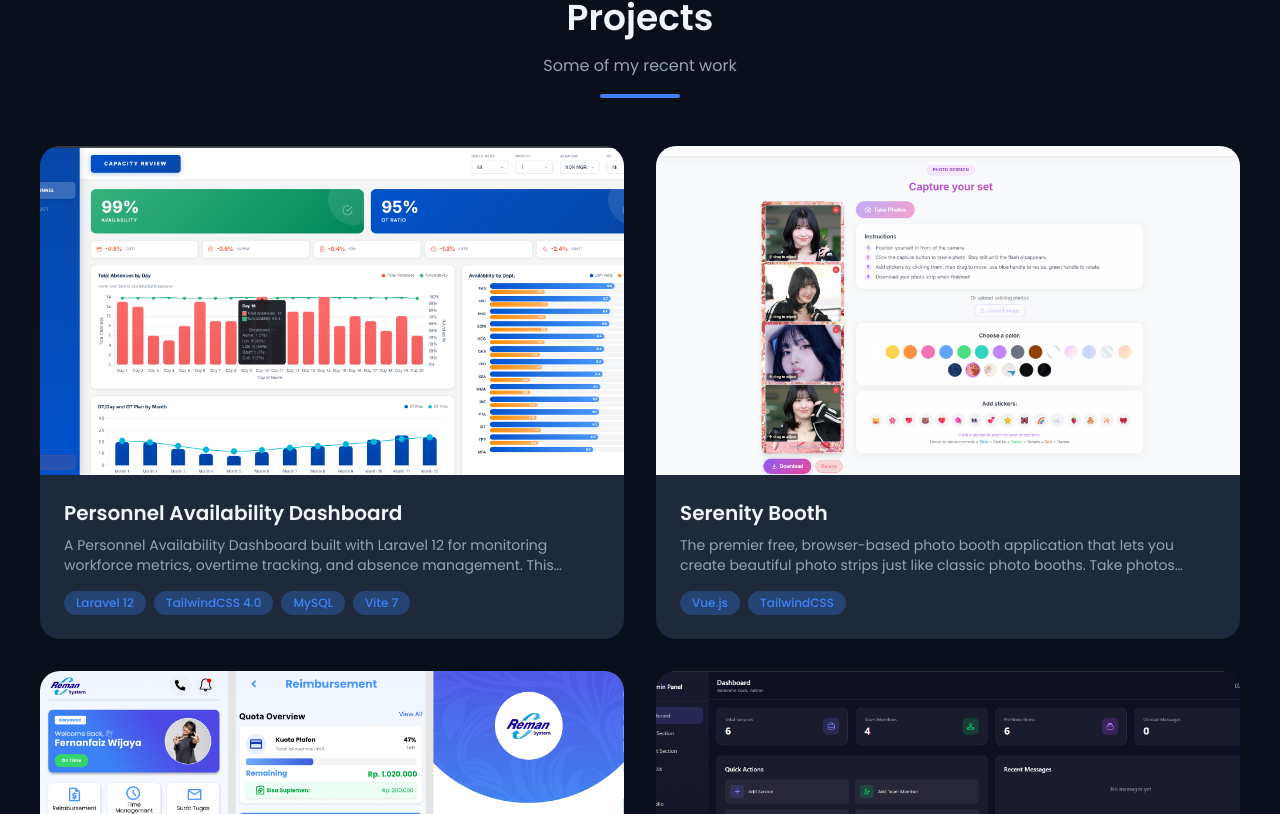
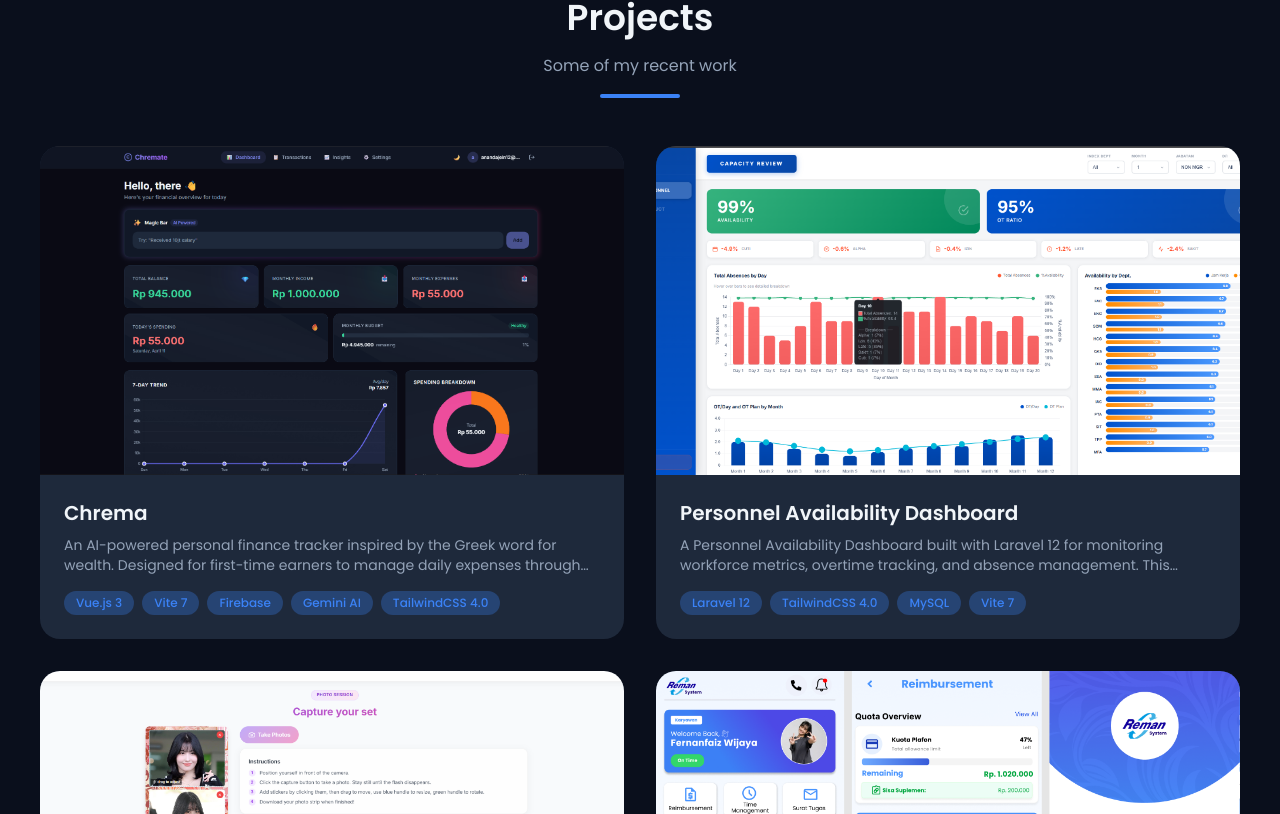
Before and after one commit to jeeexcalibur/personal-portofolio, a Nuxt app: page / in a window 1280 px wide. Shown: the part 4666-5480 px from the top of the page. Built offline with nearby package versions, Linux system fonts and the light colour scheme.

Commit message:
update: update project

```diff
--- a/app/components/sections/ProjectsSection.vue
+++ b/app/components/sections/ProjectsSection.vue
@@ -10,6 +10,16 @@
 }
 
 const projects: Project[] = [
+
+{
+  title: 'Chrema',
+  description: 'An AI-powered personal finance tracker inspired by the Greek word for wealth. Designed for first-time earners to manage daily expenses through natural language processing. Features real-time consumption tracking, smart budget allocation, and automated expense categorization using Gemini AI.',
+  image: 'project-chremate.png',
+  tags: ['Vue.js 3', 'Vite 7', 'Firebase', 'Gemini AI', 'TailwindCSS 4.0'],
+  demoUrl: 'https://chremate.anandajein.my.id/',
+  repoUrl: 'https://github.com/jeeexcalibur/chremate',
+  gradient: 'from-emerald-500 to-teal-700'
+},
   {
     title: 'Personnel Availability Dashboard',
     description: 'A Personnel Availability Dashboard built with Laravel 12 for monitoring workforce metrics, overtime tracking, and absence management. This dashboard replicates Power BI formulas for accurate KPI calculations. Features include real-time availability metrics, OT ratio tracking, and department-wise analytics.',
```
Also changed, not shown: public/project-chremate.png (added).
